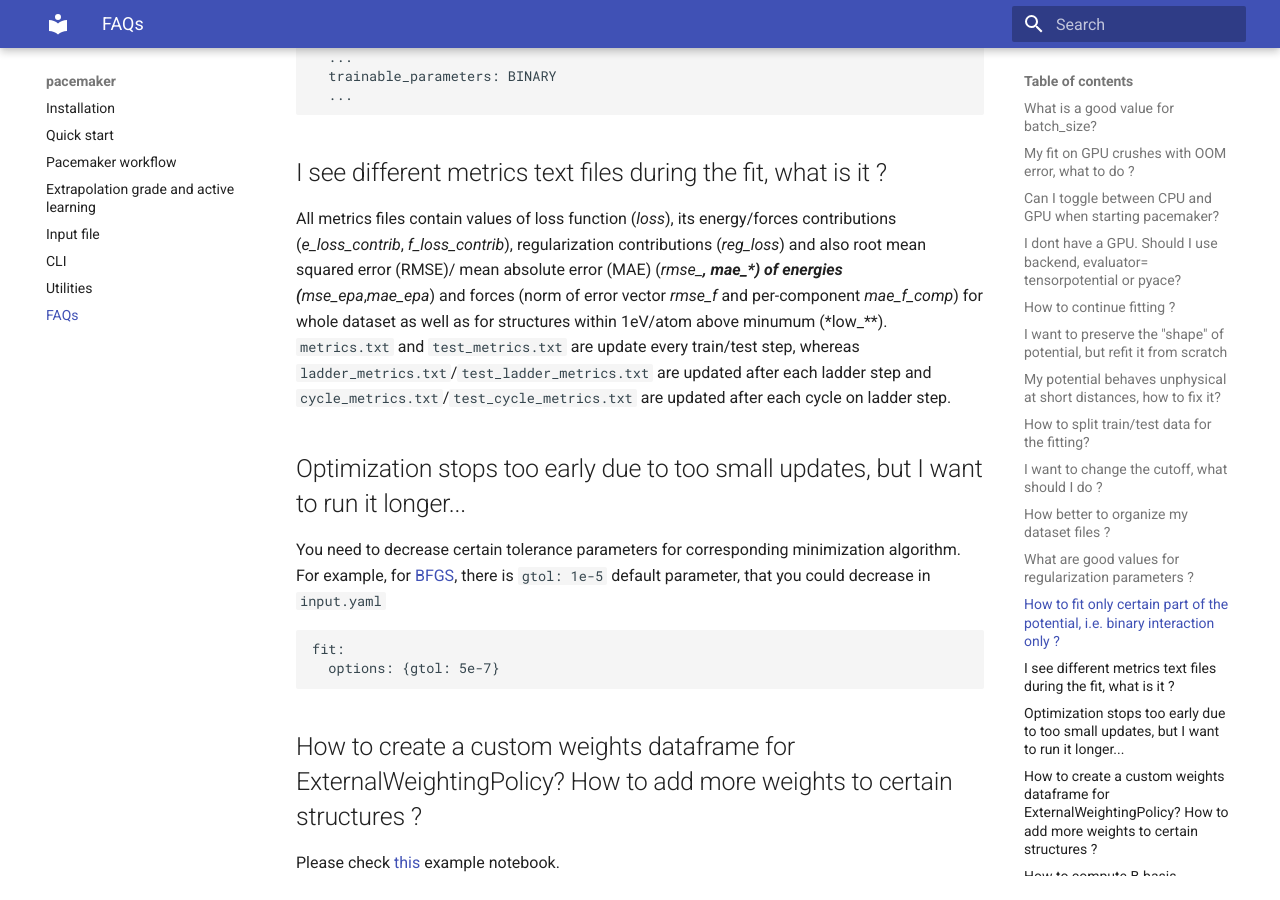
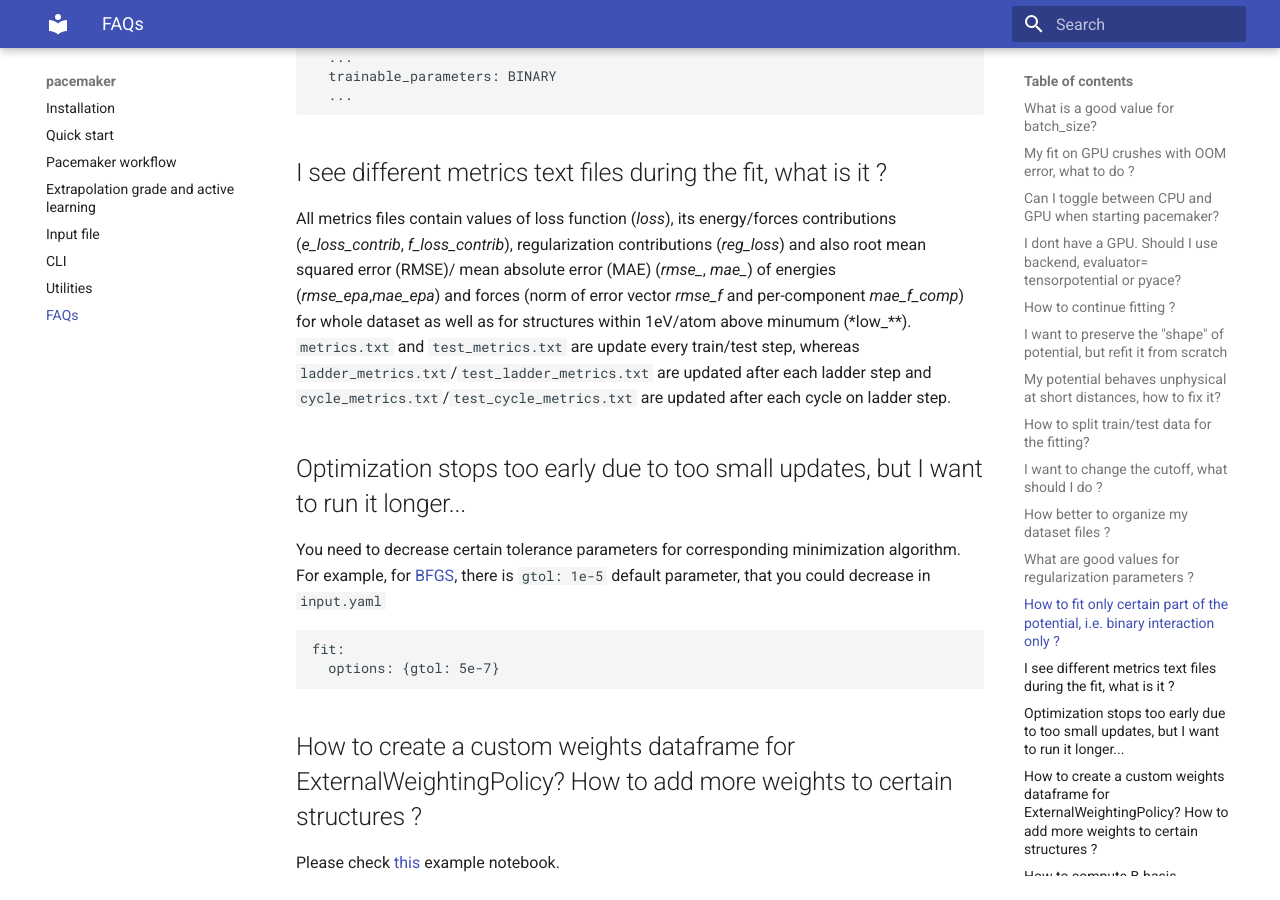
Before and after one commit to ICAMS/python-ace, an MkDocs documentation site: the page built from docs/pacemaker/faq.md, in a window 1280 px wide and 900 px high, scrolled down 4705 px. Built offline with MkDocs 1.6.1 and Material for MkDocs 9.7.7, drawn with Linux system fonts in a browser that asks for light colours.

Commit message:
Update faq.md

```diff
--- a/docs/pacemaker/faq.md
+++ b/docs/pacemaker/faq.md
@@ -201,7 +201,7 @@ fit:
 ## I see different metrics text files during the fit, what is it ?
 
 All metrics files contain values of loss function (*loss*), its energy/forces contributions (*e_loss_contrib*, *f_loss_contrib*),
-regularization contributions (*reg_loss*) and also root mean squared error (RMSE)/ mean absolute error (MAE) (*rmse_**, *mae_**)
+regularization contributions (*reg_loss*) and also root mean squared error (RMSE)/ mean absolute error (MAE) (*rmse_*, *mae_*)
 of energies (*rmse_epa*,*mae_epa*) and forces (norm of error vector *rmse_f* and per-component *mae_f_comp*)  for whole dataset
 as well as for structures within 1eV/atom above minumum (*low_**).
 `metrics.txt` and `test_metrics.txt` are update every train/test step, whereas `ladder_metrics.txt`/`test_ladder_metrics.txt`
```
